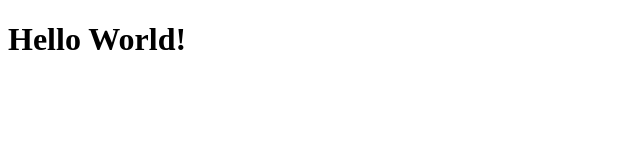
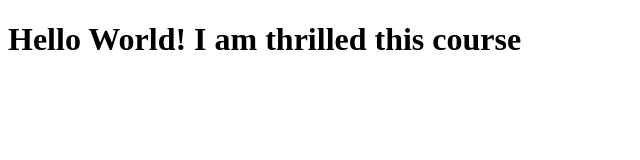
Before and after one commit to milaChickenLover/AngularJS-Tutorial, a plain HTML site: page index.html in a window 1280 px wide. Shown: the whole page, without its empty margins (0-640 px from the left). Drawn offline with Linux system fonts and the light colour scheme.

Commit message:
New version of web file

```diff
--- a/index.html
+++ b/index.html
@@ -7,6 +7,6 @@
     <title>Document</title>
 </head>
 <body>
-    <h1>Hello World!</h1>
+    <h1>Hello World! I am thrilled this course</h1>
 </body>
 </html>
```
